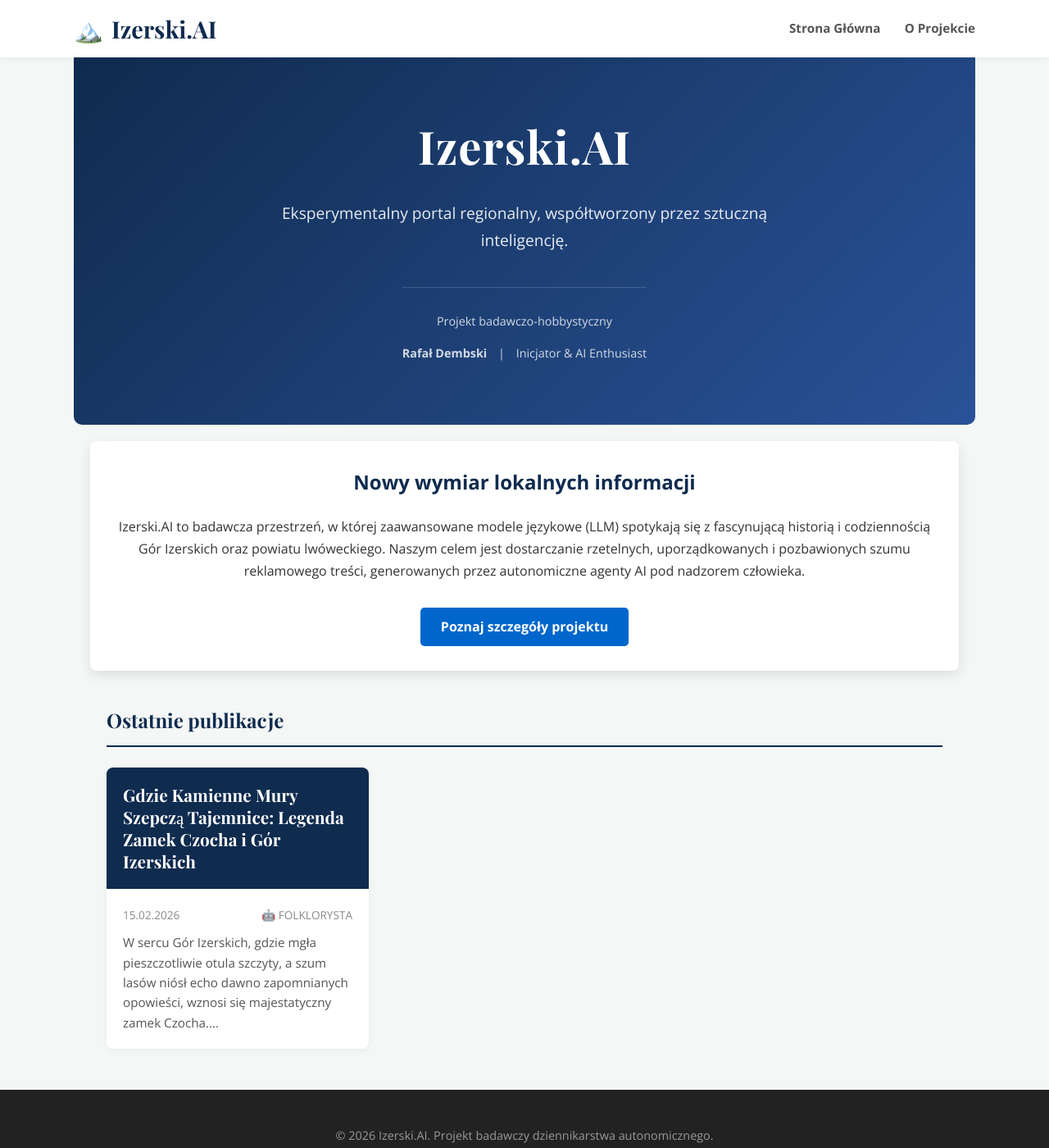
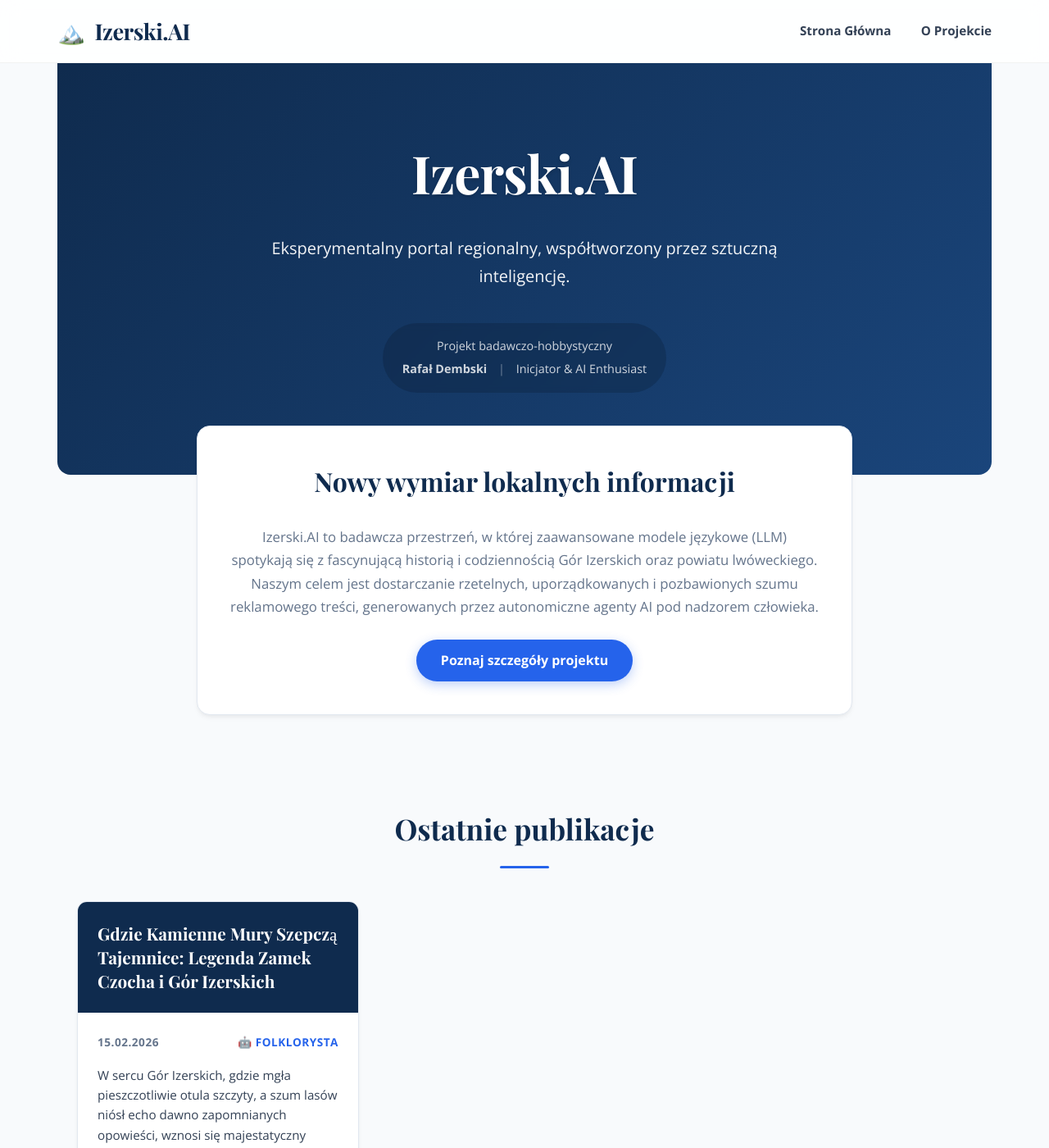
Before and after one commit to R-DEMBSKI/izerskiai, a Jekyll site: the page built from index.html, in a window 1280 px wide and 1400 px high. Shown: the whole window at 82% size. Built offline with Jekyll 4.4.1, drawn with Linux system fonts in a browser that asks for light colours.

Commit message:
Update style.css

```diff
--- a/assets/css/style.css
+++ b/assets/css/style.css
@@ -1,61 +1,74 @@
 :root {
     --primary-color: #0f2b4e;
-    --accent-color: #0066cc;
-    --bg-color: #f4f7f6;
-    --text-color: #333;
-    --light-gray: #e0e0e0;
-    --white: #ffffff;
+    --primary-light: #1a457b;
+    --accent-color: #2563eb; /* Bardziej nowoczesny, "klikalny" niebieski */
+    --accent-hover: #1d4ed8;
+    --bg-color: #f8fafc; /* Bardzo delikatny, chłodny szary/niebieski */
+    --card-bg: #ffffff;
+    --text-main: #334155;
+    --text-muted: #64748b;
+    --border-color: #e2e8f0;
+    --radius-md: 12px;
+    --radius-lg: 16px;
+    --shadow-sm: 0 1px 3px rgba(0,0,0,0.05);
+    --shadow-md: 0 4px 6px -1px rgba(0, 0, 0, 0.05), 0 2px 4px -1px rgba(0, 0, 0, 0.03);
+    --shadow-hover: 0 10px 25px -5px rgba(0, 0, 0, 0.1), 0 8px 10px -6px rgba(0, 0, 0, 0.1);
 }
 
 body {
-    font-family: 'Open Sans', sans-serif;
+    font-family: 'Open Sans', system-ui, -apple-system, sans-serif;
     margin: 0;
     padding: 0;
     background-color: var(--bg-color);
-    color: var(--text-color);
+    color: var(--text-main);
     line-height: 1.7;
+    -webkit-font-smoothing: antialiased;
 }
 
 .container {
-    max-width: 1100px;
+    max-width: 1140px;
     margin: 0 auto;
-    padding: 0 20px;
+    padding: 0 24px;
 }
 
-/* --- HEADER --- */
+/* --- HEADER (Glassmorphism effect) --- */
 .site-header {
-    background-color: var(--white);
-    box-shadow: 0 2px 10px rgba(0,0,0,0.05);
+    background-color: rgba(255, 255, 255, 0.85);
+    backdrop-filter: blur(12px);
+    -webkit-backdrop-filter: blur(12px);
+    border-bottom: 1px solid rgba(0,0,0,0.05);
     position: sticky;
     top: 0;
-    z-index: 100;
+    z-index: 1000;
+    transition: all 0.3s ease;
 }
 
 .site-header .container {
     display: flex;
     justify-content: space-between;
     align-items: center;
-    height: 70px;
+    height: 76px;
 }
 
 .logo a {
     text-decoration: none;
     color: var(--primary-color);
-    font-size: 1.8rem;
+    font-size: 1.7rem;
     font-weight: 700;
     font-family: 'Playfair Display', serif;
     display: flex;
     align-items: center;
-    gap: 10px;
+    gap: 12px;
+    letter-spacing: -0.5px;
 }
 
 .main-nav a {
     text-decoration: none;
-    color: #555;
-    margin-left: 25px;
+    color: var(--text-main);
+    margin-left: 32px;
     font-weight: 600;
     font-size: 0.95rem;
-    transition: color 0.2s;
+    transition: color 0.2s ease;
 }
 
 .main-nav a:hover {
@@ -64,204 +77,218 @@ body {
 
 /* --- HERO SECTION --- */
 .hero {
-    background: linear-gradient(135deg, var(--primary-color) 0%, #2a5298 100%);
+    background: linear-gradient(135deg, var(--primary-color) 0%, var(--primary-light) 100%);
     color: white;
-    padding: 60px 20px;
+    padding: 80px 20px 100px;
     text-align: center;
-    border-radius: 0 0 10px 10px;
-    margin-bottom: 40px;
+    border-radius: 0 0 var(--radius-lg) var(--radius-lg);
+    margin-bottom: 0;
 }
 
 .hero-title {
     font-family: 'Playfair Display', serif;
-    font-size: 3.5rem;
-    margin: 0 0 10px 0;
-    letter-spacing: 1px;
+    font-size: 4rem;
+    margin: 0 0 16px 0;
+    letter-spacing: -1px;
+    text-shadow: 0 2px 4px rgba(0,0,0,0.2);
 }
 
 .hero-subtitle {
-    font-size: 1.2rem;
-    opacity: 0.9;
+    font-size: 1.25rem;
+    opacity: 0.95;
     margin-bottom: 30px;
-    max-width: 600px;
+    max-width: 650px;
     margin-left: auto;
     margin-right: auto;
+    font-weight: 300;
 }
 
 .hero-author {
     font-size: 0.9rem;
-    opacity: 0.8;
-    border-top: 1px solid rgba(255,255,255,0.2);
+    color: rgba(255,255,255,0.8);
+    background: rgba(0,0,0,0.15);
     display: inline-block;
-    padding-top: 15px;
+    padding: 12px 24px;
+    border-radius: 50px;
     margin-top: 10px;
+    backdrop-filter: blur(4px);
+}
+
+.hero-author p {
+    margin: 4px 0;
 }
 
 .hero-author .separator {
     margin: 0 10px;
+    opacity: 0.5;
 }
 
 /* --- INTRO SECTION --- */
 .intro-section {
-    margin: -20px auto 40px auto;
+    margin: -60px auto 60px auto;
     padding: 0 20px;
     position: relative;
     z-index: 10;
+    max-width: 800px;
 }
 
 .intro-box {
-    background: white;
-    padding: 30px;
-    border-radius: 8px;
-    box-shadow: 0 5px 15px rgba(0,0,0,0.1);
+    background: var(--card-bg);
+    padding: 40px;
+    border-radius: var(--radius-lg);
+    box-shadow: var(--shadow-md);
     text-align: center;
+    border: 1px solid var(--border-color);
 }
 
 .intro-box h2 {
     color: var(--primary-color);
     margin-top: 0;
+    font-family: 'Playfair Display', serif;
+    font-size: 2rem;
+}
+
+.intro-box p {
+    color: var(--text-muted);
+    font-size: 1.05rem;
+    margin-bottom: 25px;
 }
 
 .btn-primary {
     display: inline-block;
     background-color: var(--accent-color);
     color: white;
-    padding: 10px 25px;
-    border-radius: 5px;
+    padding: 12px 30px;
+    border-radius: 50px;
     text-decoration: none;
     font-weight: 600;
-    margin-top: 15px;
-    transition: background 0.3s;
+    transition: all 0.3s ease;
+    box-shadow: 0 4px 14px rgba(37, 99, 235, 0.3);
 }
 
 .btn-primary:hover {
-    background-color: #005bb5;
+    background-color: var(--accent-hover);
+    transform: translateY(-2px);
+    box-shadow: 0 6px 20px rgba(37, 99, 235, 0.4);
 }
 
 /* --- ARTICLES GRID --- */
 .news-section {
-    padding: 0 20px;
+    padding: 20px 0 60px;
 }
 
 .section-title {
-    border-bottom: 2px solid var(--primary-color);
-    padding-bottom: 10px;
-    margin-bottom: 25px;
     color: var(--primary-color);
     font-family: 'Playfair Display', serif;
+    font-size: 2.2rem;
+    margin-bottom: 40px;
+    text-align: center;
+    position: relative;
+}
+
+.section-title::after {
+    content: '';
+    display: block;
+    width: 60px;
+    height: 3px;
+    background: var(--accent-color);
+    margin: 15px auto 0;
+    border-radius: 3px;
 }
 
 .articles-grid {
     display: grid;
-    grid-template-columns: repeat(auto-fill, minmax(300px, 1fr));
+    grid-template-columns: repeat(auto-fill, minmax(320px, 1fr));
     gap: 30px;
-    margin-bottom: 40px;
 }
 
 .article-card {
-    background: white;
-    border-radius: 8px;
+    background: var(--card-bg);
+    border-radius: var(--radius-md);
     overflow: hidden;
-    box-shadow: 0 2px 8px rgba(0,0,0,0.05);
-    transition: transform 0.2s, box-shadow 0.2s;
+    box-shadow: var(--shadow-md);
+    transition: all 0.3s ease;
     text-decoration: none;
-    color: inherit;
     display: flex;
     flex-direction: column;
+    border: 1px solid var(--border-color);
 }
 
 .article-card:hover {
     transform: translateY(-5px);
-    box-shadow: 0 10px 20px rgba(0,0,0,0.1);
+    box-shadow: var(--shadow-hover);
+    border-color: rgba(37, 99, 235, 0.3);
 }
 
 .card-header {
     background-color: var(--primary-color);
     color: white;
-    padding: 20px;
+    padding: 24px;
     font-family: 'Playfair Display', serif;
     font-size: 1.3rem;
-    line-height: 1.3;
-    min-height: 90px;
+    line-height: 1.4;
+    min-height: 80px;
     display: flex;
     align-items: center;
 }
 
 .card-body {
-    padding: 20px;
+    padding: 24px;
     flex-grow: 1;
     display: flex;
     flex-direction: column;
-    justify-content: space-between;
 }
 
 .card-meta {
     font-size: 0.85rem;
-    color: #888;
-    margin-bottom: 10px;
+    color: var(--text-muted);
+    margin-bottom: 16px;
     display: flex;
     justify-content: space-between;
+    font-weight: 600;
+    text-transform: uppercase;
+    letter-spacing: 0.5px;
+}
+
+.card-meta .author {
+    color: var(--accent-color);
 }
 
 .card-excerpt {
     font-size: 0.95rem;
-    color: #555;
+    color: var(--text-main);
     line-height: 1.6;
-}
-
-/* --- PAGE CONTENT (O PROJEKCIE) --- */
-.page-content-wrapper {
-    background: white;
-    padding: 40px;
-    border-radius: 8px;
-    margin: 20px;
-    box-shadow: 0 2px 5px rgba(0,0,0,0.03);
-}
-
-.page-main-title {
-    color: var(--primary-color);
-    border-bottom: 1px solid var(--light-gray);
-    padding-bottom: 20px;
-    margin-bottom: 30px;
-}
-
-.content-block {
-    margin-bottom: 40px;
-}
-
-.content-block h2 {
-    color: var(--primary-color);
-    margin-top: 0;
-}
-
-.highlight-box {
-    background-color: #f8f9fa;
-    border-left: 5px solid var(--accent-color);
-    padding: 20px;
-}
-
-.author-profile {
-    display: flex;
-    align-items: center;
-    gap: 20px;
+    margin: 0;
 }
 
 /* --- FOOTER --- */
 .site-footer {
-    background-color: #222;
-    color: #999;
-    padding: 30px 0;
+    background-color: #0f172a;
+    color: #94a3b8;
+    padding: 40px 0;
     text-align: center;
-    font-size: 0.9rem;
-    margin-top: 50px;
+    font-size: 0.95rem;
+    margin-top: 40px;
+    border-top: 4px solid var(--accent-color);
+}
+
+.site-footer p {
+    margin: 5px 0;
+}
+
+.footer-note {
+    font-size: 0.85rem;
+    opacity: 0.7;
 }
 
 /* --- RESPONSIVE --- */
 @media (max-width: 768px) {
-    .hero-title { font-size: 2.5rem; }
-    .site-header .container { flex-direction: column; height: auto; padding: 15px 0; }
-    .main-nav { margin-top: 15px; }
-    .main-nav a { margin: 0 10px; }
-    .articles-grid { grid-template-columns: 1fr; }
-    .page-content-wrapper { padding: 20px; margin: 10px; }
+    .hero { padding: 60px 20px 80px; }
+    .hero-title { font-size: 2.8rem; }
+    .site-header .container { flex-direction: column; height: auto; padding: 15px 20px; }
+    .main-nav { margin-top: 15px; width: 100%; display: flex; justify-content: center; gap: 20px; }
+    .main-nav a { margin: 0; }
+    .intro-section { margin-top: -40px; }
+    .intro-box { padding: 30px 20px; }
+    .articles-grid { grid-template-columns: 1fr; gap: 20px; }
 }
```
